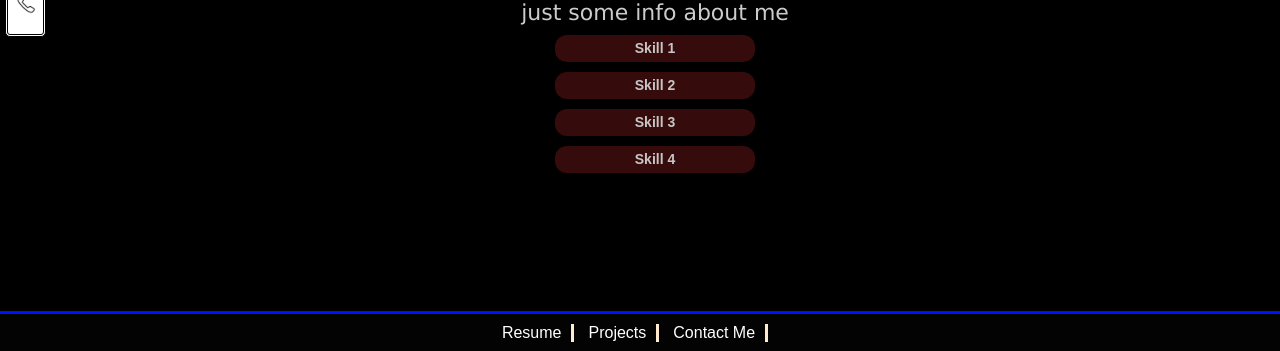
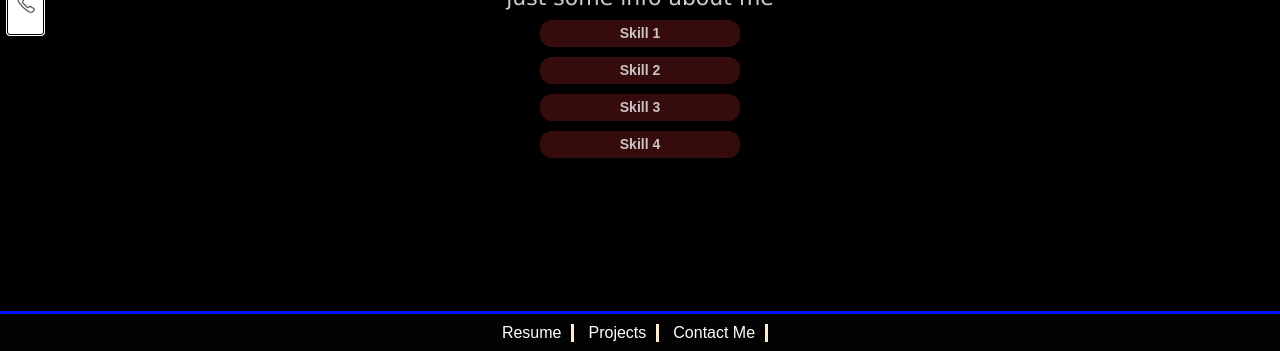
Before and after one commit to basel97/Portfolio.me-test1, a plain HTML site: page index.html in a window 1280 px wide. Shown: the part 449-800 px from the top of the page. Drawn offline with Linux system fonts and the light colour scheme.

Commit message:
Update cv-style.css

```diff
--- a/cv-style.css
+++ b/cv-style.css
@@ -153,16 +153,16 @@ p.P-R:hover {
     margin-top: 10px;
 }
 .info{
-    padding-left: 30px;
+
     font-family:Verdana,Tahoma, sans-serif;
     font-size: 22px;
-    margin: 30px;
+
     margin-bottom: 10px;
     text-align: center;
 }
 button.body{
     display: block;
-    margin-left: 30px;
+
     margin-bottom: 10px;
     width: 200px;
     height: 27px;
```
